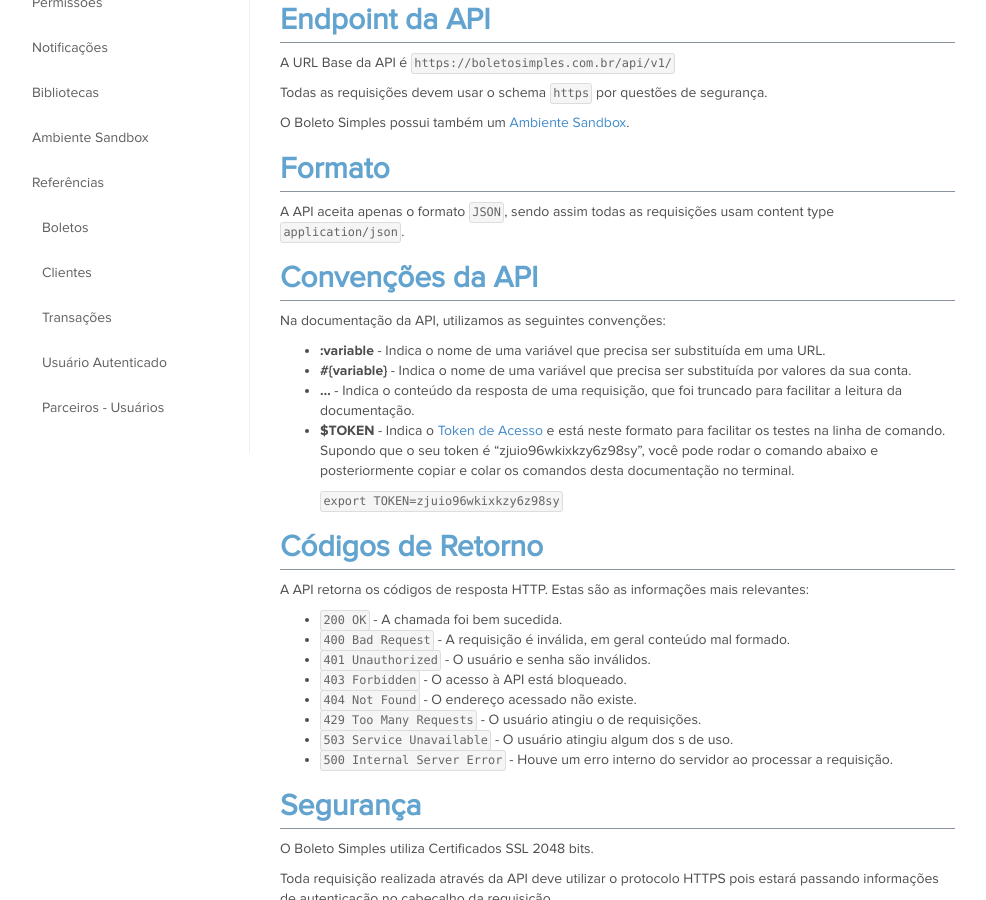
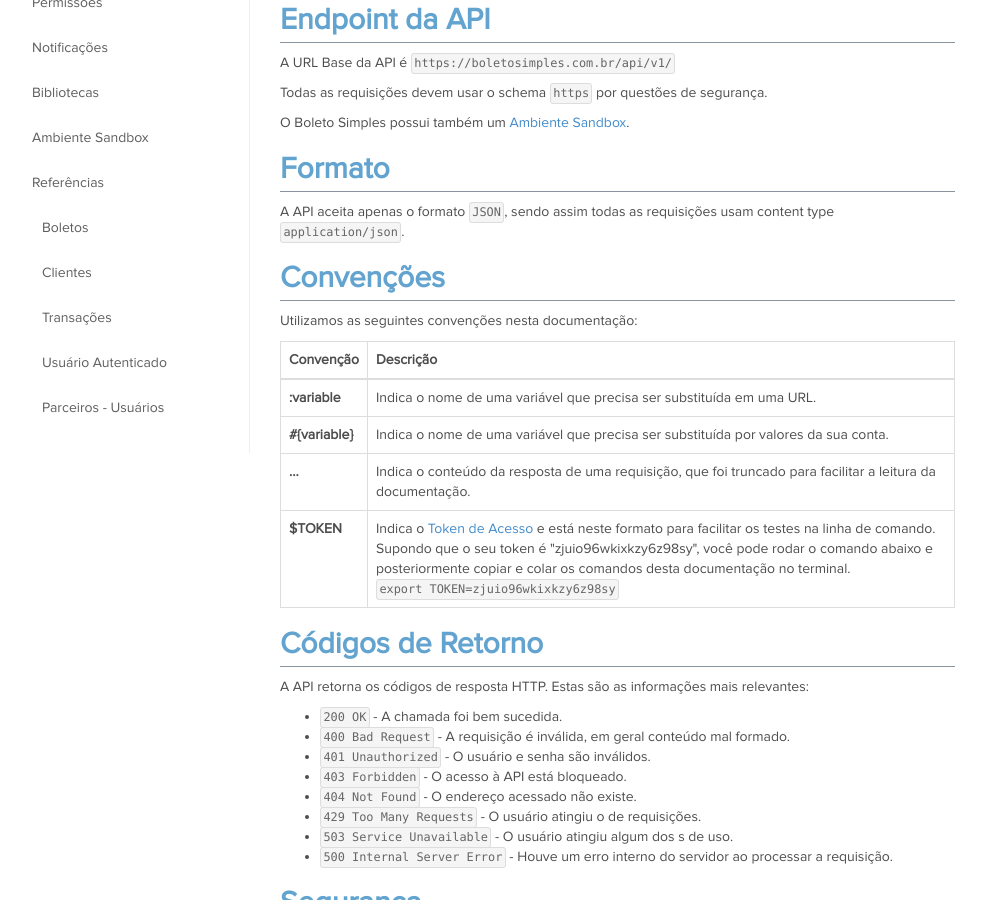
Before and after one commit to BoletoSimples/boletosimples-docs, a Jekyll site: the page built from index.md, in a window 1280 px wide and 900 px high, scrolled down 411 px. Shown: the whole window, without its empty margins (150-1136 px from the left). Built offline with Jekyll 4.4.1, drawn with Linux system fonts in a browser that asks for light colours.

Commit message:
improve conventions section

```diff
--- a/index.md
+++ b/index.md
@@ -34,16 +34,40 @@ O Boleto Simples possui também um [Ambiente Sandbox](/sandbox).
 
 A API aceita apenas o formato `JSON`, sendo assim todas as requisições usam content type `application/json`.
 
-## Convenções da API
+## Convenções
 
-Na documentação da API, utilizamos as seguintes convenções:
+Utilizamos as seguintes convenções nesta documentação:
 
-* **:variable** - Indica o nome de uma variável que precisa ser substituída em uma URL.
-* **#{variable}** - Indica o nome de uma variável que precisa ser substituída por valores da sua conta.
-* **...** - Indica o conteúdo da resposta de uma requisição, que foi truncado para facilitar a leitura da documentação.
-* **$TOKEN** - Indica o [Token de Acesso](/authentication/#token-de-acesso) e está neste formato para facilitar os testes na linha de comando. Supondo que o seu token é "zjuio96wkixkzy6z98sy", você pode rodar o comando abaixo e posteriormente copiar e colar os comandos desta documentação no terminal.
-
-  `export TOKEN=zjuio96wkixkzy6z98sy`
+<table class='table table-bordered'>
+  <thead>
+    <tr>
+      <th>Convenção</th>
+      <th>Descrição</th>
+    </tr>
+  </thead>
+  <tbody>
+    <tr>
+      <th>:variable</th>
+      <td>Indica o nome de uma variável que precisa ser substituída em uma URL.</td>
+    </tr>
+    <tr>
+      <th>#{variable}</th>
+      <td>Indica o nome de uma variável que precisa ser substituída por valores da sua conta.</td>
+    </tr>
+    <tr>
+      <th>...</th>
+      <td>Indica o conteúdo da resposta de uma requisição, que foi truncado para facilitar a leitura da documentação.</td>
+    </tr>
+    <tr>
+      <th>$TOKEN</th>
+      <td>
+        Indica o <a href="/authentication/#token-de-acesso">Token de Acesso</a> e está neste formato para facilitar os testes na linha de comando. Supondo que o seu token é "zjuio96wkixkzy6z98sy", você pode rodar o comando abaixo e posteriormente copiar e colar os comandos desta documentação no terminal.
+        <br/>
+        <code>export TOKEN=zjuio96wkixkzy6z98sy</code>
+      </td>
+    </tr>
+  </tbody>
+</table>
 
 ## Códigos de Retorno
 
```
